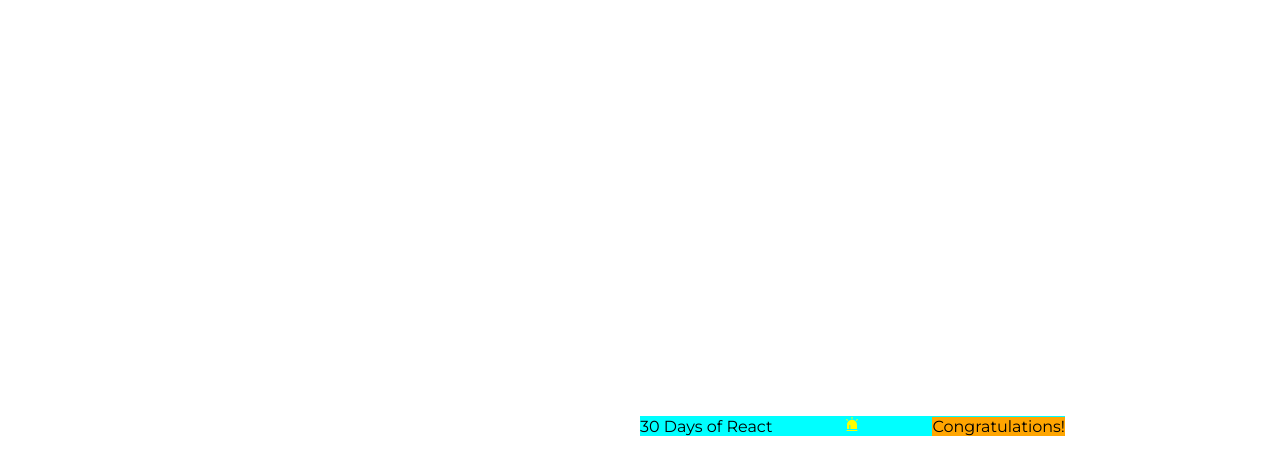
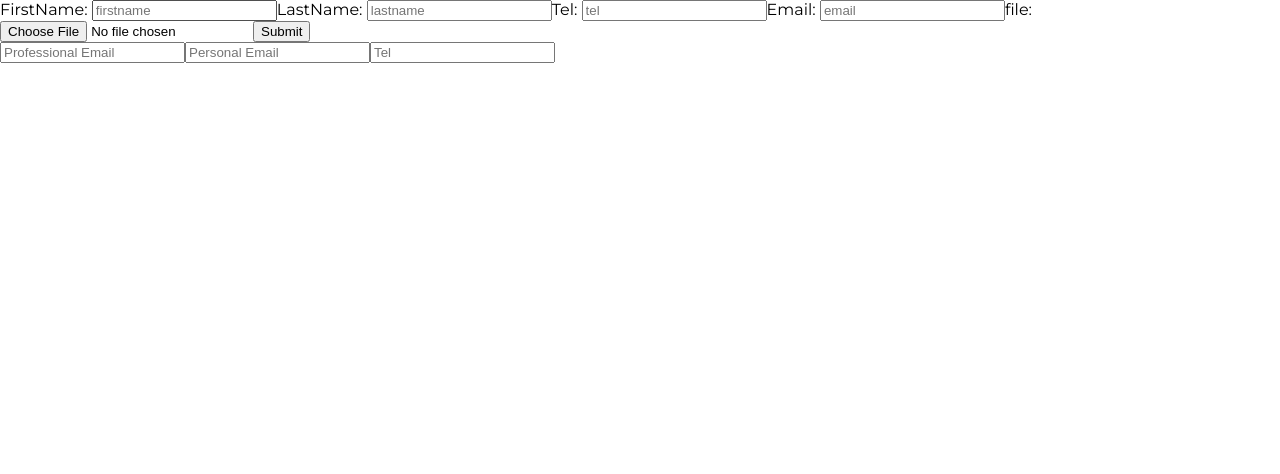
Before and after one commit to eunicejhu/typescript-blog.github.io, a React (Create React App) app in the folder solutions/demo/: page / in a window 1280 px wide. Shown: the top 474 px of the page. Built offline with nearby package versions, Linux system fonts and the light colour scheme.

Commit message:
Add solution for Day16 Level2

```diff
--- a/solutions/demo/src/App.jsx
+++ b/solutions/demo/src/App.jsx
@@ -1,12 +1,43 @@
-import React from 'react'
+import React from "react";
 
-// import Validator from './components/validator/Validator'
-import Event from './components/event/Event'
+import Input, { validate } from "./components/input/Input";
+import Form from "./components/form/Form";
 
 class App extends React.Component {
-    render() {
-        return <Event />
-    }
+  render() {
+    // Tel should be a valid number from France or China
+    // Email should be a valid email. allowed list be yahoo,gmail,icloud
+    const validations = {
+      email: { regEx: /\w+@(gmail|icloud|yahoo)\.\w+/g },
+      tel: { regEx: /\+\d{2}\s?\d{9,11}/g },
+    };
+
+    const ProfessionalEmailInput = Input;
+    const ValidatedPersonalEmailInput = validate(Input);
+    const ValidatedTelInput = validate(Input);
+    return (
+      <>
+        <Form />
+        <ProfessionalEmailInput
+          type="email"
+          name="professionalEmail"
+          placeholder="Professional Email"
+        />
+        <ValidatedPersonalEmailInput
+          type="email"
+          name="personalEmail"
+          placeholder="Personal Email"
+          validations={validations}
+        />
+        <ValidatedTelInput
+          type="tel"
+          name="tel"
+          placeholder="Tel"
+          validations={validations}
+        />
+      </>
+    );
+  }
 }
 
 export default App;
--- /dev/null
+++ b/solutions/demo/src/components/form/Form.jsx
@@ -0,0 +1,42 @@
+import React, {Component} from 'react'
+
+import Input, { validate } from "../input/Input"
+
+const firstnameRef = React.createRef();
+const emailRef = React.createRef();
+const telRef = React.createRef();
+const validateEmailRef = React.createRef();
+const validateTelRef = React.createRef();
+const validations = {email: {regEx: /\w+@(gmail|icloud|yahoo)\.\w+/g}, tel: {regEx: /\+\d{2}\s?\d{9,11}/g}}
+export default class Form extends Component {
+    onSubmit = (e) => {
+        // submit data
+        e.preventDefault()
+        const firstname = firstnameRef.current.value
+        const email = emailRef.current.value
+        const tel = telRef.current.value
+        const errors = [validateEmailRef.current.state.error, validateTelRef.current.state.error]
+
+        // check errors
+        if(errors.every(error => error === "")) {
+            console.log("Submit!",{firstname, email, tel})
+        } else {
+            console.error("Cannot submit")
+        }
+
+    }
+    render() {
+        const ForwardedRefEmailInput = (props) => <Input {...props} ref={emailRef} />
+        const ForwardedRefTelInput = (props) => <Input {...props} ref={telRef} />
+        const ValidatedEmailInput = validate(ForwardedRefEmailInput)
+        const ValidateTelInput = validate(ForwardedRefTelInput)
+        return <form onSubmit={this.onSubmit}>
+           <label htmlFor="firstname">FirstName:</label> <Input ref={firstnameRef} type="text" id="firstname" name="firstname" placeholder="firstname"   ></Input>
+           <label htmlFor="lastname">LastName:</label> <Input type="text" id="lastname" name="lastname" placeholder="lastname"  ></Input>
+           <label htmlFor="tel">Tel:</label> <ValidateTelInput ref={validateTelRef} type="tel" id="tel" name="tel" placeholder="tel" validations={validations}  ></ValidateTelInput>
+           <label htmlFor="email">Email:</label> <ValidatedEmailInput ref={validateEmailRef}  type="email" id="email" name="email" placeholder="email"  validations={validations} ></ValidatedEmailInput>
+           <label htmlFor="file">file:</label> <Input type="file" id="file" name="file" placeholder="cv"  ></Input>
+           <Input type="submit" value="Submit" />
+        </form>
+    }
+}
--- /dev/null
+++ b/solutions/demo/src/components/input/Input.jsx
@@ -0,0 +1,70 @@
+import React, { Component, useState } from "react";
+
+//Handle types: color, file, email, password, search, radio, image, checkbox, button, tel, time
+// validation options
+
+const Input = React.forwardRef((props, ref) => {
+  const [value, setValue] = useState("");
+  const { type, value: valueProp } = props;
+  const onChange = (e) => {
+    const { onChange } = props;
+    if (onChange) onChange(e);
+    setValue(e.target.value);
+  };
+  console.log("Input ref: ", ref);
+  switch (type) {
+    case "submit":
+      return <input {...props} value={valueProp} />;
+      break;
+    default:
+      return <input ref={ref} {...props} value={value} onChange={onChange} />;
+  }
+});
+const validate = (WrappedComponent) => {
+  return class extends Component {
+    state = {
+      error: "",
+    };
+
+    handleValidate = (e) => {
+      const { type, value } = e.target;
+      const {
+        validations: { email, tel },
+      } = this.props;
+      switch (type) {
+        case "email":
+          if (!value.match(email.regEx)) {
+            this.setState({ error: "Email should be Gmail, icloud, yahoo." });
+          } else {
+            this.setState({ error: "" });
+          }
+          break;
+        case "tel":
+          if (!value.match(tel.regEx)) {
+            this.setState({
+              error: "Telphone number should be from China or France region",
+            });
+          } else {
+            this.setState({ error: "" });
+          }
+          break;
+        default:
+          // text
+          break;
+      }
+    };
+    render() {
+      const { error } = this.state;
+      console.log(this.props.ref);
+      return (
+        <>
+          <WrappedComponent {...this.props} onChange={this.handleValidate} />
+          <small>{error}</small>
+        </>
+      );
+    }
+  };
+};
+
+export default Input;
+export { validate };
```
